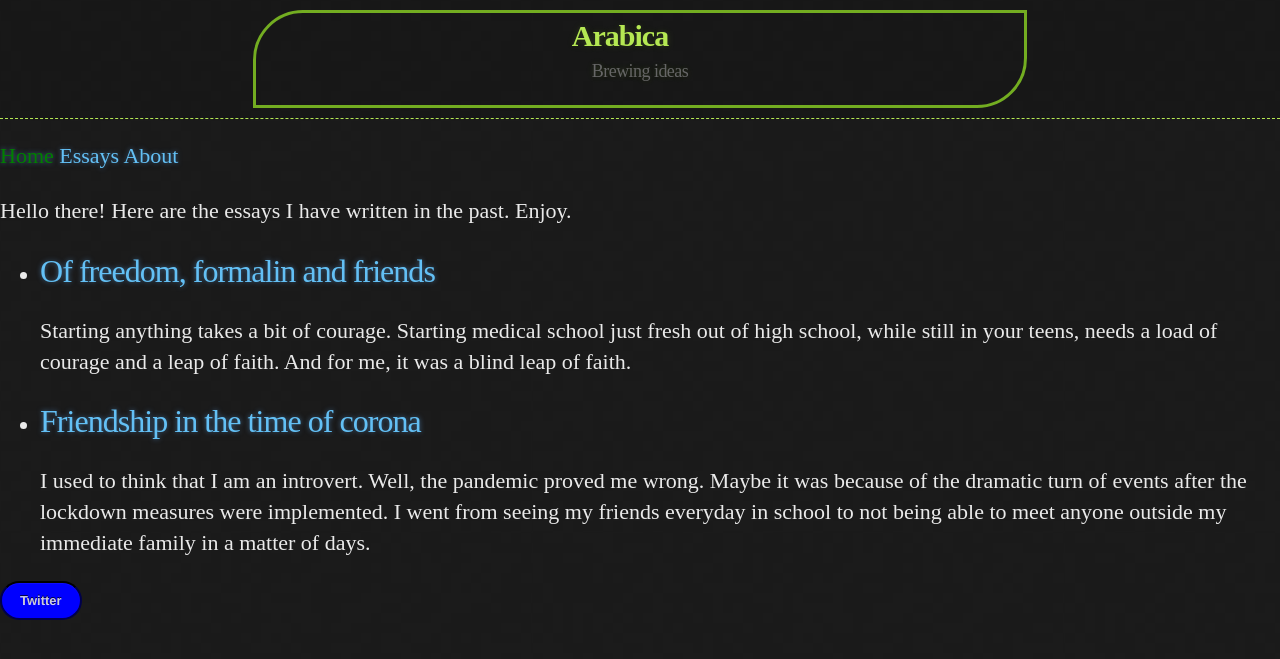
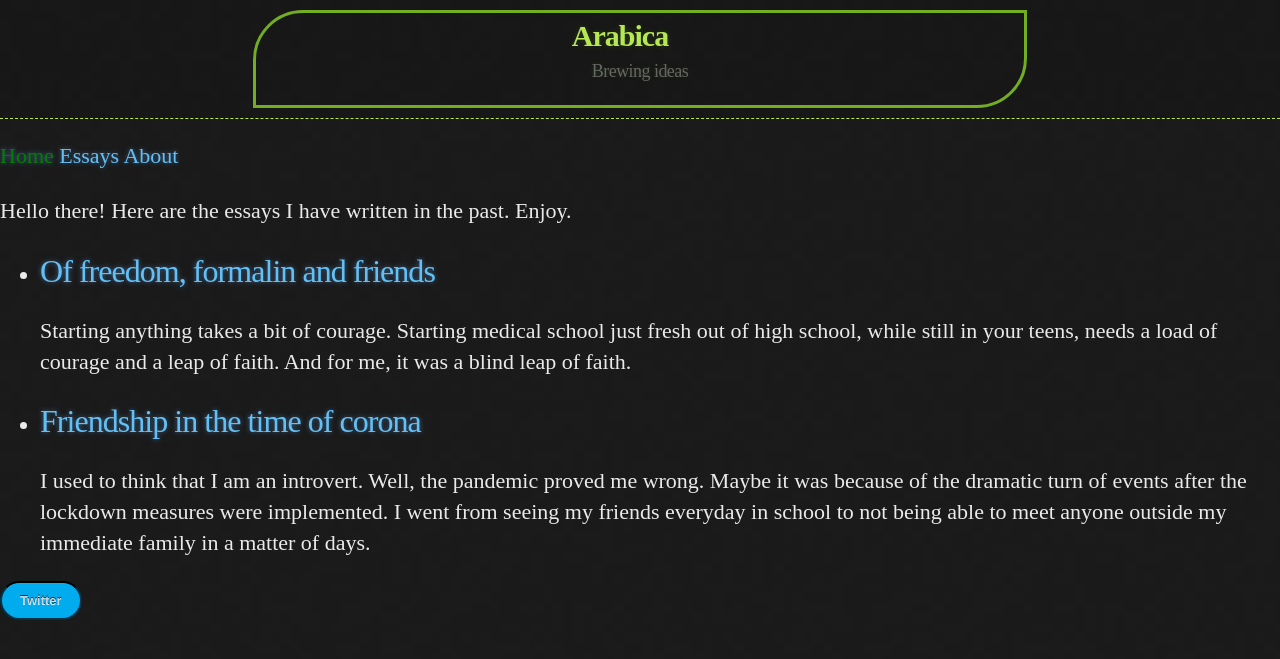
Before and after one commit to habasweiny/habasweiny.github.io, a Jekyll site: the page built from index.html, in a window 1280 px wide. Shown: the top 659 px of the page. Built offline with Jekyll 4.4.1, drawn with Linux system fonts in a browser that asks for light colours.

Commit message:
Update main.scss

```diff
--- a/_sass/main.scss
+++ b/_sass/main.scss
@@ -213,7 +213,7 @@ hr {
 
 .btn {
   display: inline-block;
-  background: blue;
+  background: #00acee;
   padding: 8px 18px;
   border-radius: 50px;
   border: 2px solid rgba(0, 0, 0, 0.7);
@@ -229,7 +229,7 @@ hr {
 }
 
 .btn:hover {
-  background: blue;
+  background: #00acee;
 }
 
 .btn .icon {
```
